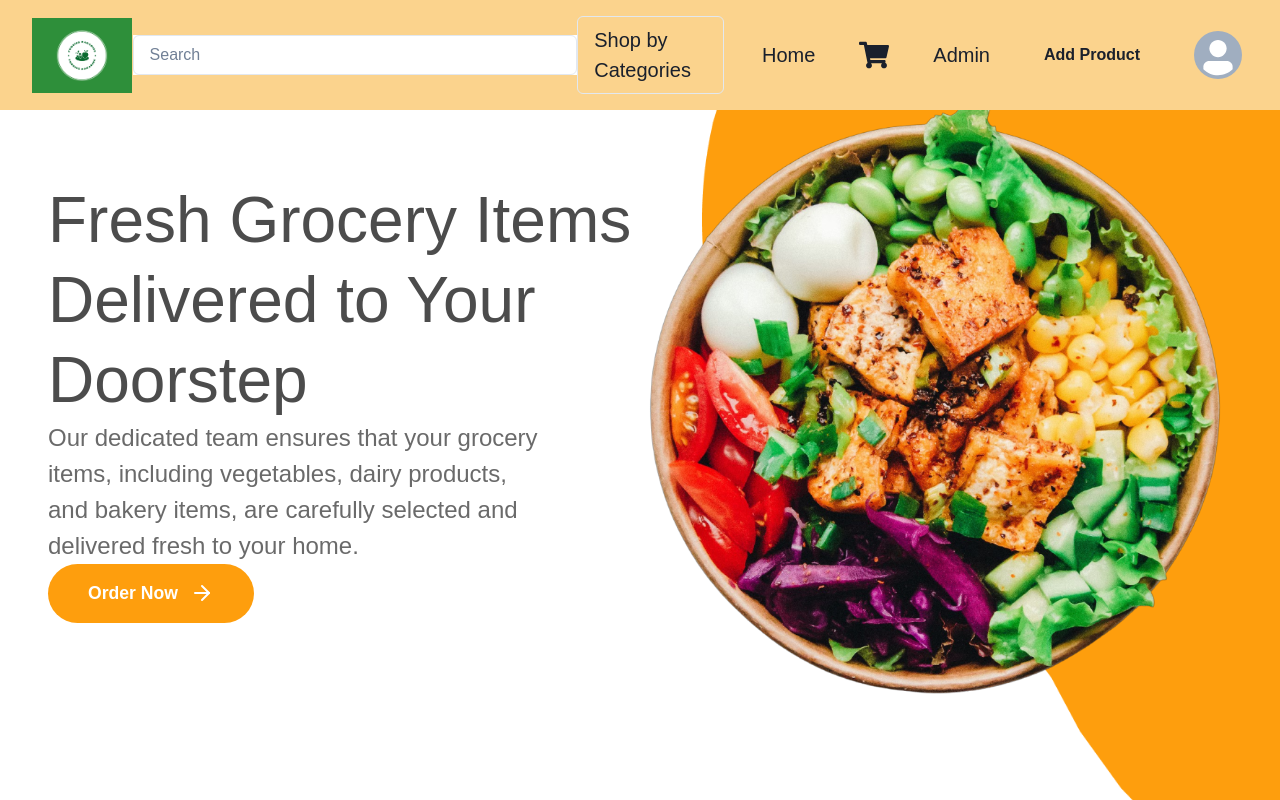
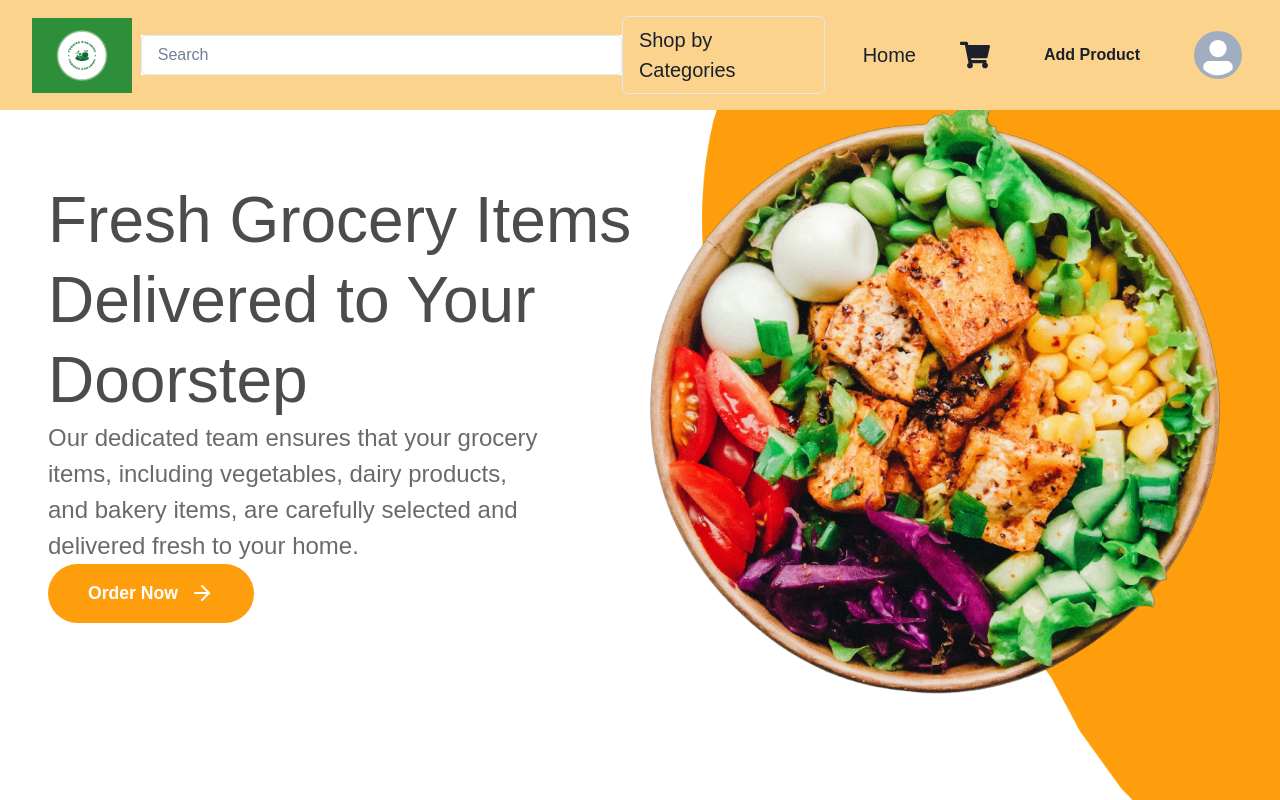
Before and after one commit to KinuthiaIan/Grocery-project, a React (Create React App) app: page / in a window 1280 px wide. Shown: the top 800 px of the page. Built offline with nearby package versions, Linux system fonts and the light colour scheme.

Commit message:
cleaning up code

```diff
--- a/src/Components/Navbar.jsx
+++ b/src/Components/Navbar.jsx
@@ -113,9 +113,6 @@ const Navbar = () => {
                   <FaShoppingCart size={30} />
                 </Box>
               </Box>
-              <Box as={Link} to="/signin" style={{ border: '1px solid transparent', borderRadius: '4px', padding: '5px', transition: 'all 0.3s' }} _hover={{ borderColor: 'blue.500', backgroundColor: 'blue.50' }}>
-                Admin
-              </Box>
               <Menu>
                 <MenuButton
                   as={Button}
```
Also changed, not shown: src/Pages/SingleProductPage.jsx (+0 -79 lines).
